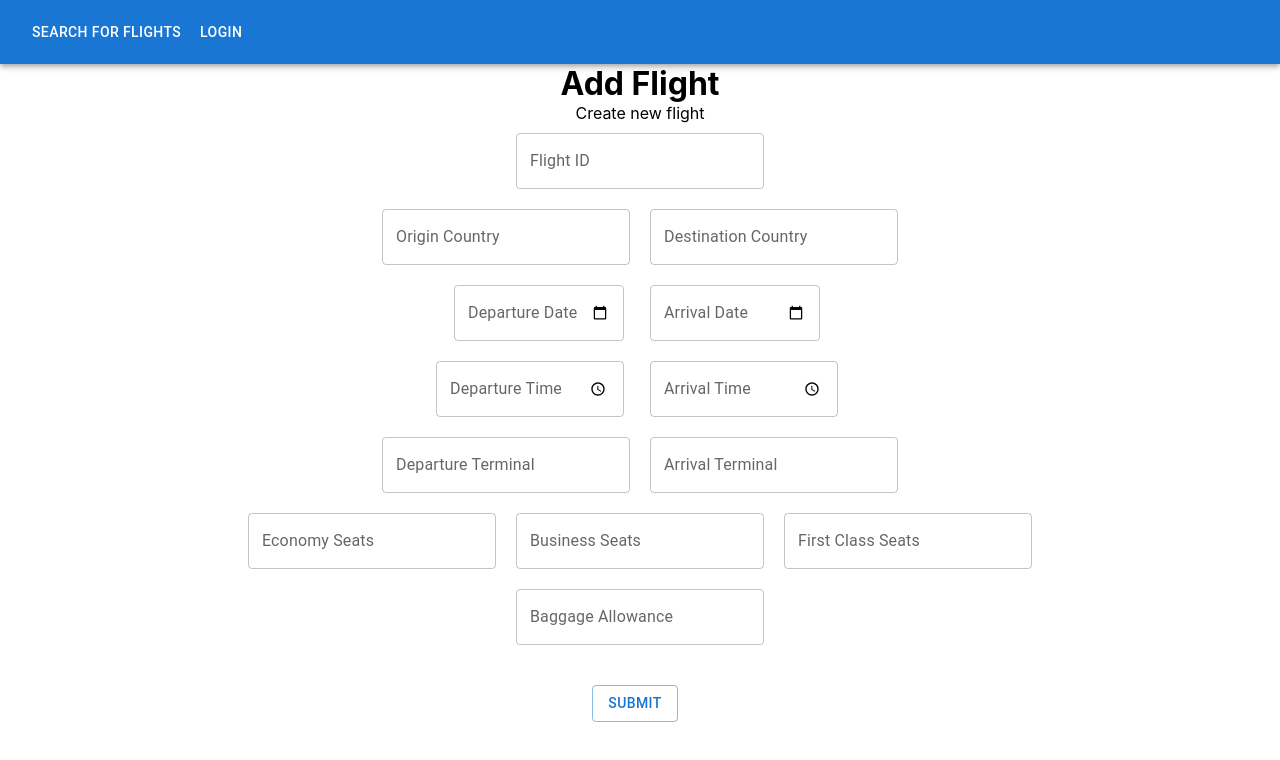
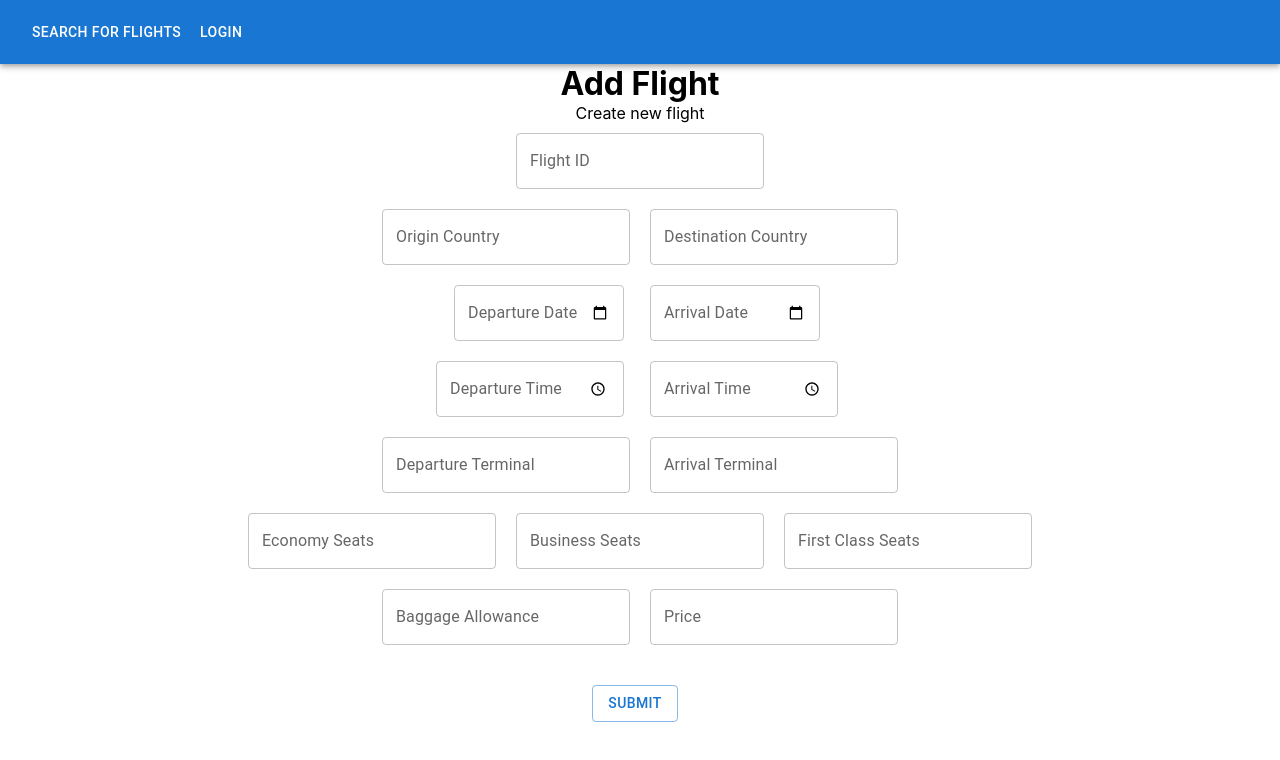
Before and after one commit to advanced-computer-lab/Five-Clueless-Devs, a React (Create React App) app in the folder frontend/: page /create-flight in a window 1280 px wide. Shown: the top 760 px of the page. Built offline with nearby package versions, Linux system fonts and the light colour scheme.

Commit message:
admin edit

```diff
--- a/frontend/src/Components/CreateFlight.js
+++ b/frontend/src/Components/CreateFlight.js
@@ -25,6 +25,7 @@ class CreateFlight extends Component {
             arrivalTerminal: '',
             departureTerminal: '',
             baggageAllowance: '',
+            price:'',
             err: ''
         };
     }
@@ -49,7 +50,8 @@ class CreateFlight extends Component {
             availableFirst: this.state.availableFirst,
             departureTerminal: this.state.departureTerminal,
             arrivalTerminal: this.state.arrivalTerminal,
-            baggageAllowance: this.state.baggageAllowance
+            baggageAllowance: this.state.baggageAllowance,
+            price: this.state.price
 
         };
 
@@ -69,7 +71,8 @@ class CreateFlight extends Component {
                     availableFirst: '',
                     arrivalTerminal: '',
                     departureTerminal: '',
-                    baggageAllowance: ''
+                    baggageAllowance: '',
+                    price:''
                 })
                 this.props.history.push('/search');
             })
@@ -238,6 +241,14 @@ class CreateFlight extends Component {
                                             value={this.state.baggageAllowance}
                                             onChange={this.onChange}
                                         />
+                                         <TextField
+                                            id="outlined"
+                                            className='form-control'
+                                            label='Price'
+                                            name="price"
+                                            value={this.state.price}
+                                            onChange={this.onChange}
+                                        />
                                     </div>
                                 </div>
 
```
